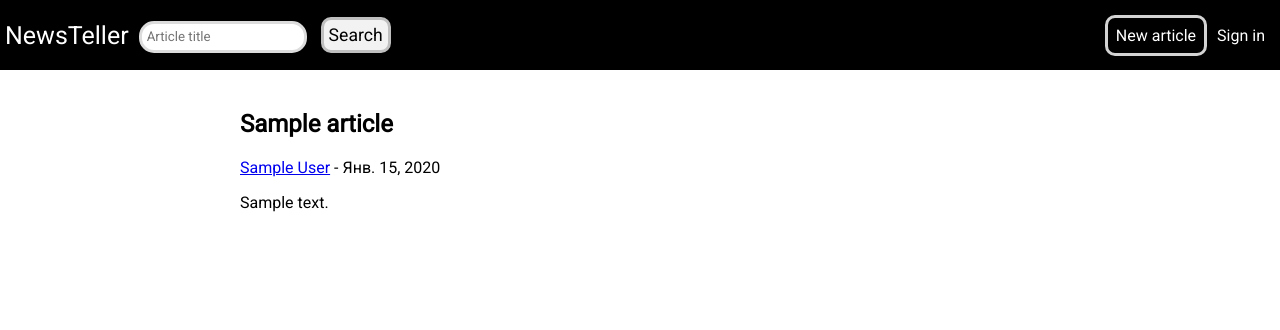
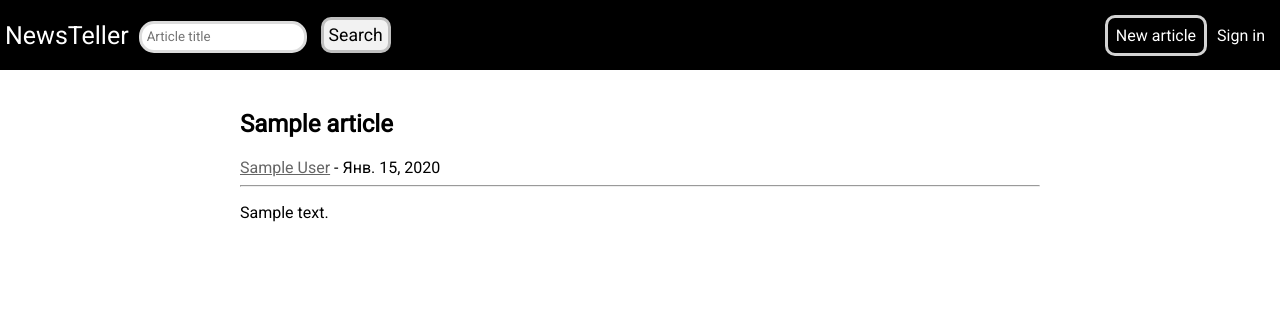
Before and after one commit to punk1503/NewsTeller, a Django app: page /article/1 in a window 1280 px wide. Shown: the top 330 px of the page. Run offline with Django 3.2, Linux system fonts and the light colour scheme; tables that the repository leaves empty hold one stand-in row (values such as "Sample post").

Commit message:
Added article paddings #9
Changed author link color.

```diff
--- a/news/static/news/css/article_overview.css
+++ b/news/static/news/css/article_overview.css
@@ -1,4 +1,9 @@
 .article__main {
 	margin: auto;
+	padding: 0px 15px;
 	max-width: 800px;
 }
+
+.author__link, .author__link:visited {
+	color: hsl(0, 0%, 40%);
+}
--- a/news/templates/news/pages/article_overview.html
+++ b/news/templates/news/pages/article_overview.html
@@ -9,7 +9,9 @@
 <div class="article__main">
 	<h2>{{ article.article_title }}</h2>
 	<!--TODO: add href to the author profile-->
-	<span><a href="#">{{ article.author.first_name }} {{ article.author.last_name }}</a> - {{ article.publication_date }}</span>
+	<span><a class="author__link" href="#">{{ article.author.first_name }} {{ article.author.last_name }}</a> - {{ article.publication_date }}</span>
+	<hr>
 	<p>{{ article.article_text }}</p>
+	<!--TODO: add likes and comments-->
 </div>
 {% endblock %}
```
